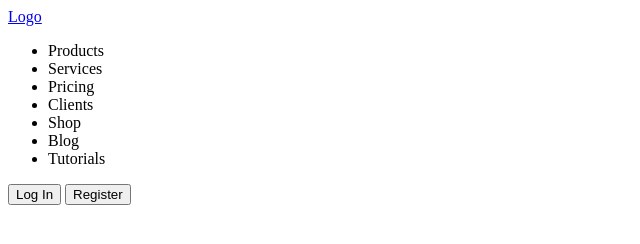
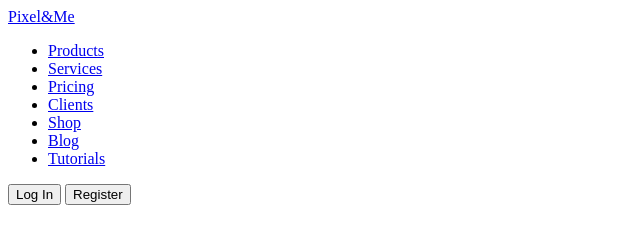
Before and after one commit to MeganGold/Navbar000, a plain HTML site: page Index.html in a window 1280 px wide. Shown: the whole page, without its empty margins (0-640 px from the left). Drawn offline with Linux system fonts and the light colour scheme.

Commit message:
Logo Changed

```diff
--- a/Index.html
+++ b/Index.html
@@ -7,15 +7,16 @@
 </head>
 <body>
 <nav>
-    <a href="#">Logo</a>
+    <a href="#">Pixel&Me</a>
+
     <ul>
-        <li>Products</li>
-        <li>Services</li>
-        <li>Pricing</li>
-        <li>Clients</li>
-        <li>Shop</li>
-        <li>Blog</li>
-        <li>Tutorials</li>
+        <li><a href="#">Products</a></li>
+        <li><a href="#">Services</a></li>
+        <li><a href="#">Pricing</a></li>
+        <li><a href="#">Clients</a></li>
+        <li><a href="#">Shop</a></li>
+        <li><a href="#">Blog</a></li>
+        <li><a href="#">Tutorials</a></li>
     </ul>
 
     <section>
```
